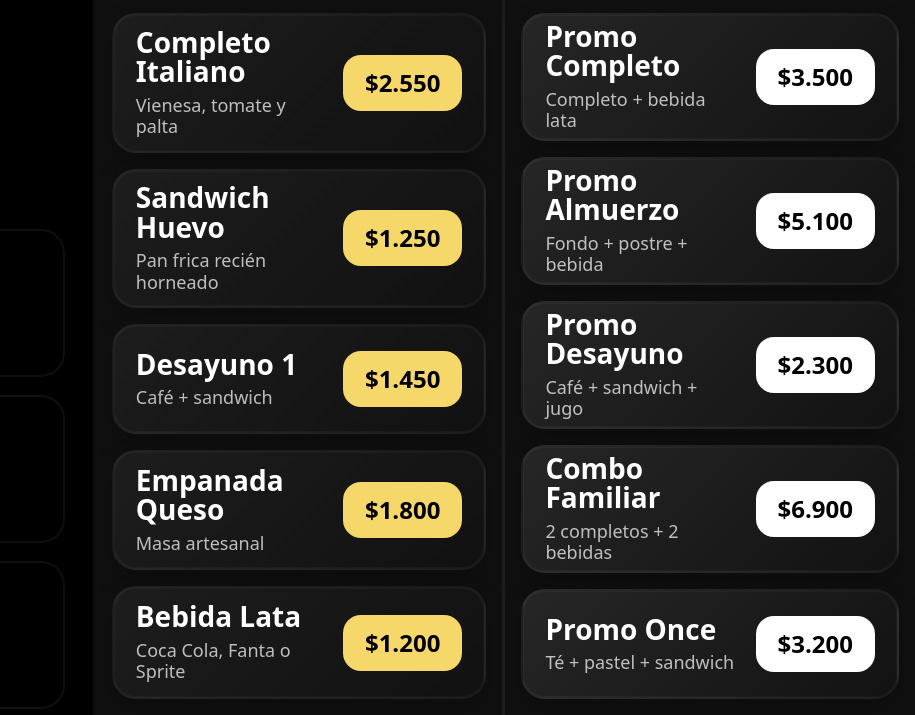
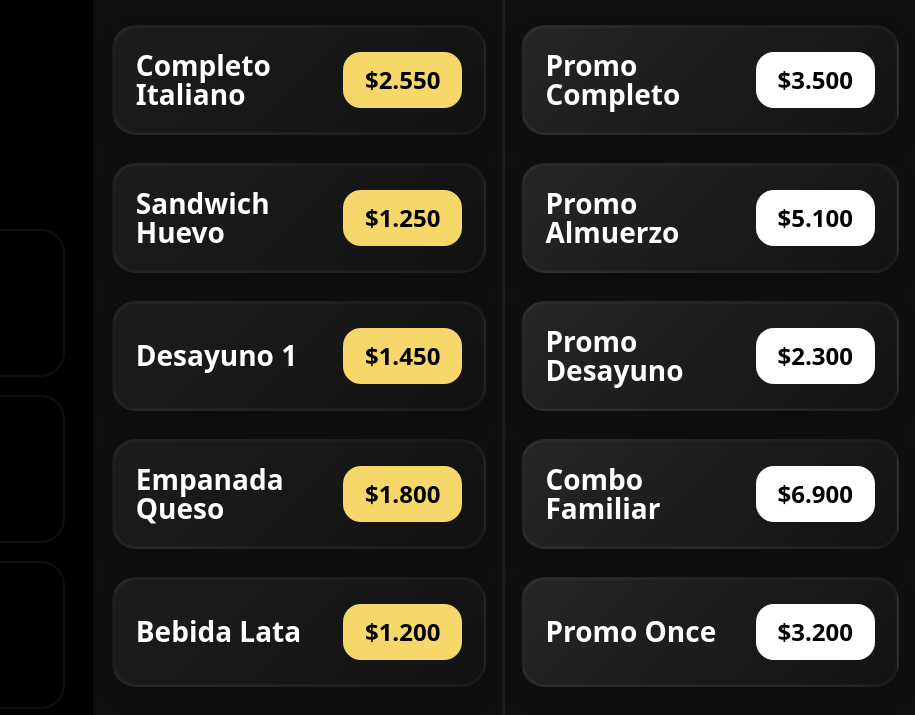
Before and after one commit to paolojpa/menu-tv, a website: page index.html in a window 1280 px wide. Shown: the part 85-800 px from the top of the page, 365-1280 px from the left. Drawn offline with Linux system fonts and the light colour scheme; no server answers.

Commit message:
Update index.html

```diff
--- a/index.html
+++ b/index.html
@@ -320,11 +320,9 @@ body{
   line-height:1.05;
 }
 
+/* SE OCULTA LA DESCRIPCIÓN DESDE CSS */
 .itemDesc{
-  color:rgba(255,255,255,.72);
-
-  font-size:20px;
-  line-height:1.2;
+  display: none;
 }
 
 /* PRECIO */
@@ -397,13 +395,7 @@ body{
 
 <div class="screen">
 
-  <!-- =====================================
-       COLUMNA 1
-  ====================================== -->
-
   <div class="leftPanel">
-
-    <!-- IMAGEN DINÁMICA -->
 
     <img
       id="slideImage"
@@ -412,8 +404,6 @@ body{
     >
 
     <div class="overlay">
-
-      <!-- LOGO -->
 
       <div class="topLogo">
 
@@ -424,15 +414,11 @@ body{
 
       </div>
 
-      <!-- INFO -->
-
       <div class="infoContent">
 
         <div class="menuHeader">
           MENÚ DEL DÍA
         </div>
-
-        <!-- PLAN 1 -->
 
         <div class="menuPlan">
 
@@ -446,8 +432,6 @@ body{
 
         </div>
 
-        <!-- PLAN 2 -->
-
         <div class="menuPlan">
 
           <div class="menuPlanPrice">
@@ -459,8 +443,6 @@ body{
           </div>
 
         </div>
-
-        <!-- PLAN 3 -->
 
         <div class="menuPlan">
 
@@ -474,8 +456,6 @@ body{
 
         </div>
 
-        <!-- FOOT -->
-
         <div class="menuFoot">
 
           Todos los menús incluyen
@@ -488,10 +468,6 @@ body{
     </div>
 
   </div>
-
-  <!-- =====================================
-       COLUMNA 2
-  ====================================== -->
 
   <div class="centerPanel">
 
@@ -604,10 +580,6 @@ body{
     </div>
 
   </div>
-
-  <!-- =====================================
-       COLUMNA 3
-  ====================================== -->
 
   <div class="rightPanel">
 
```
